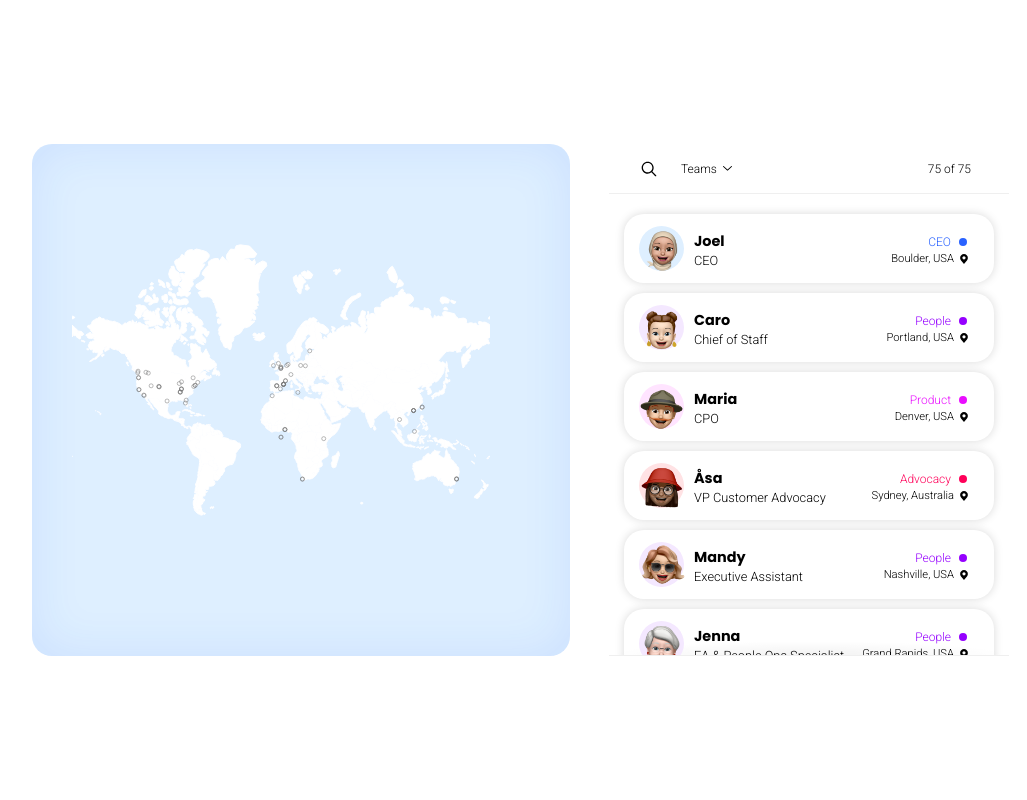
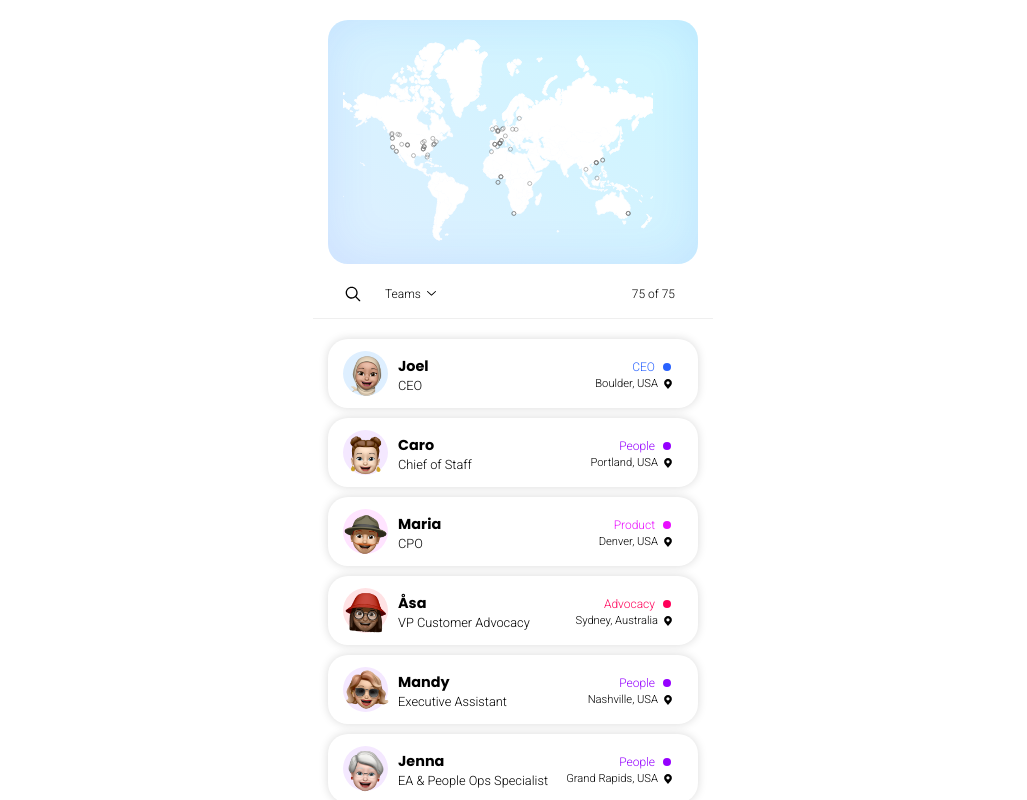
Before and after one commit to shalanah/design-engineer-exercise, a Next.js app: page / in a window 1280 px wide. Shown: the whole page, without its empty margins (127-1154 px from the left). Built offline with nearby package versions, Linux system fonts and the light colour scheme.

Commit message:
more styling tweaks

```diff
--- a/app/comps/StaffMembers.tsx
+++ b/app/comps/StaffMembers.tsx
@@ -107,19 +107,21 @@ export const StaffMembers = () => {
       : [];
   const [mapRef, { width, height }] = useMeasure();
   const { width: winWidth, height: winHeight } = useWindowSize();
-  const horizSetUp = winWidth > 500;
+  const horizSetUp = winWidth >= 1400;
   return (
     <div
       style={{
         width: "100vw",
         height: "100dvh",
-        padding: "max(18vmin, 15px)",
+        padding: horizSetUp ? "max(16vmin, 15px)" : 20,
         overflow: "hidden",
       }}
     >
       <div
         style={{
-          gap: "max(3vmin, 15px)",
+          maxWidth: horizSetUp ? 1400 : 400,
+          margin: "0 auto",
+          gap: horizSetUp ? "max(3vmin, 15px)" : 5,
           display: "flex",
           flexDirection: horizSetUp ? "row" : "column",
           height: "100%",
@@ -131,7 +133,6 @@ export const StaffMembers = () => {
             flex: 1,
             height: horizSetUp ? "100%" : "auto",
             padding: "0px 15px",
-            marginBottom: 15,
           }}
         >
           <div
@@ -140,7 +141,8 @@ export const StaffMembers = () => {
             style={{
               width: "100%",
               height: "100%",
-              background: "oklch(from rgb(41, 98, 255) 0.95 0.05 h)",
+              background:
+                "linear-gradient(45deg, oklch(from rgb(41, 98, 255) 0.95 0.05 h), oklch(from #008db4 0.95 0.05 h))",
               boxShadow: "0 0 50px inset rgb(41, 98, 255, .1)",
               borderRadius: 20,
               padding: horizSetUp ? "40px" : "15px",
@@ -148,8 +150,8 @@ export const StaffMembers = () => {
           >
             <div>
               <Map
-                width={width - 40}
-                height={height - 40}
+                width={horizSetUp ? width - 40 : width - 30}
+                height={horizSetUp ? height - 40 : 210}
                 people={{
                   type: "FeatureCollection",
                   features: people.data.map((employee) => {
```
